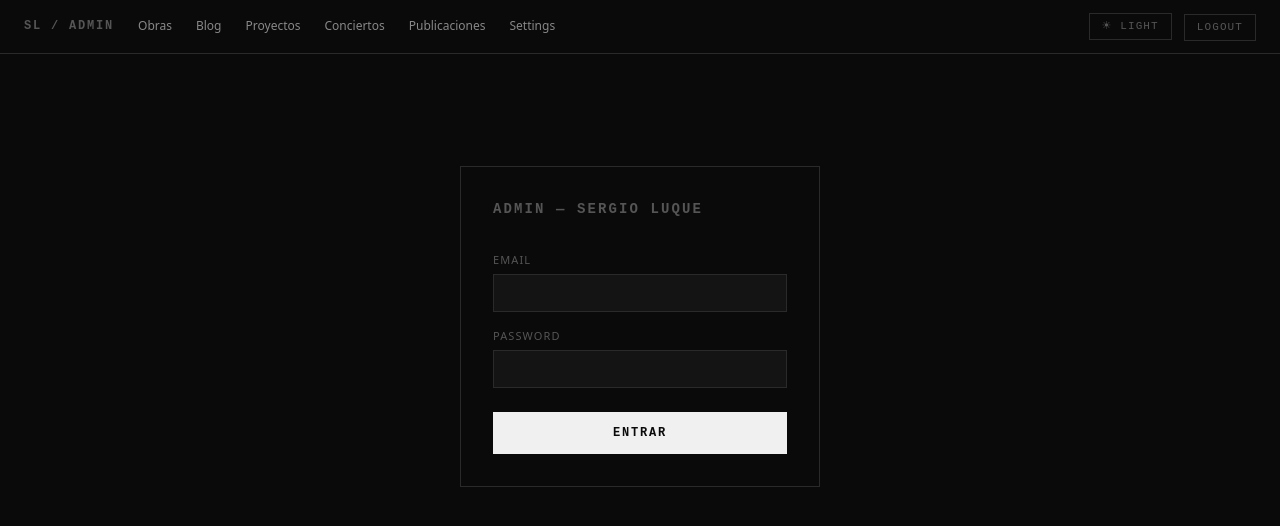
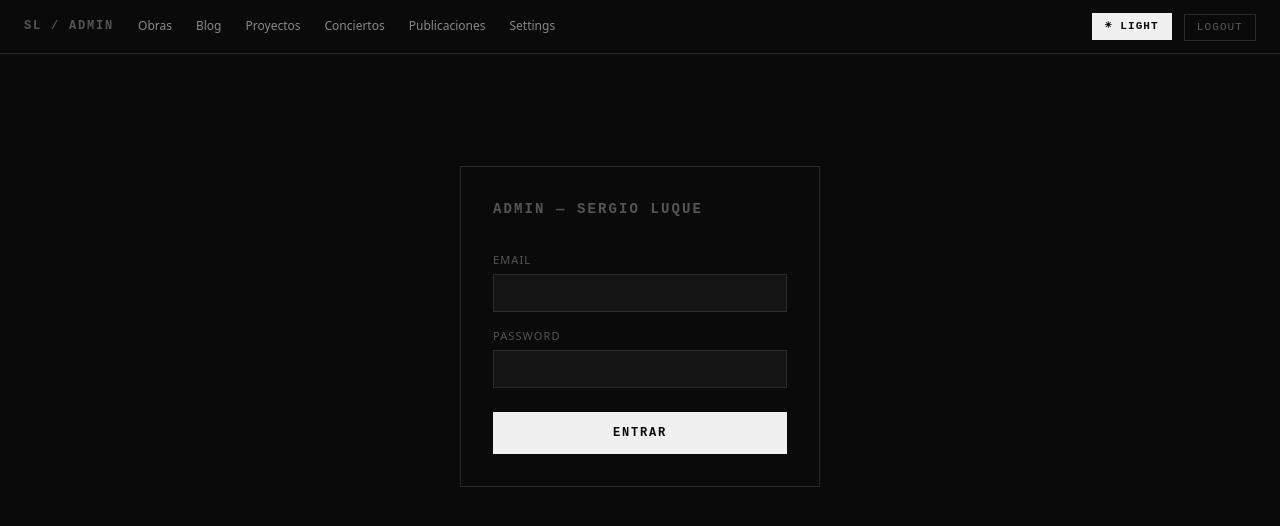
Before and after one commit to carlosluqueancona/sergioluque-web, a Next.js app: page /admin/login in a window 1280 px wide. Shown: the top 526 px of the page. Built offline with nearby package versions, Linux system fonts and the light colour scheme.

Commit message:
style: theme toggle uses inverted colors of current theme

```diff
--- a/src/components/admin/ThemeToggle.tsx
+++ b/src/components/admin/ThemeToggle.tsx
@@ -32,14 +32,16 @@ export function ThemeToggle() {
       onClick={toggle}
       aria-label={theme === 'dark' ? 'Cambiar a modo claro' : 'Cambiar a modo oscuro'}
       style={{
-        background: 'none',
-        border: '1px solid var(--border)',
-        color: 'var(--text-muted)',
+        background: 'var(--text-primary)',
+        border: 'none',
+        color: 'var(--bg)',
         fontFamily: 'monospace',
         fontSize: '11px',
-        padding: '4px 12px',
+        fontWeight: 700,
+        padding: '5px 13px',
         cursor: 'pointer',
         letterSpacing: '0.1em',
+        transition: 'background 150ms ease, color 150ms ease',
       }}
     >
       {theme === 'dark' ? '☀  LIGHT' : '☾  DARK'}
```
